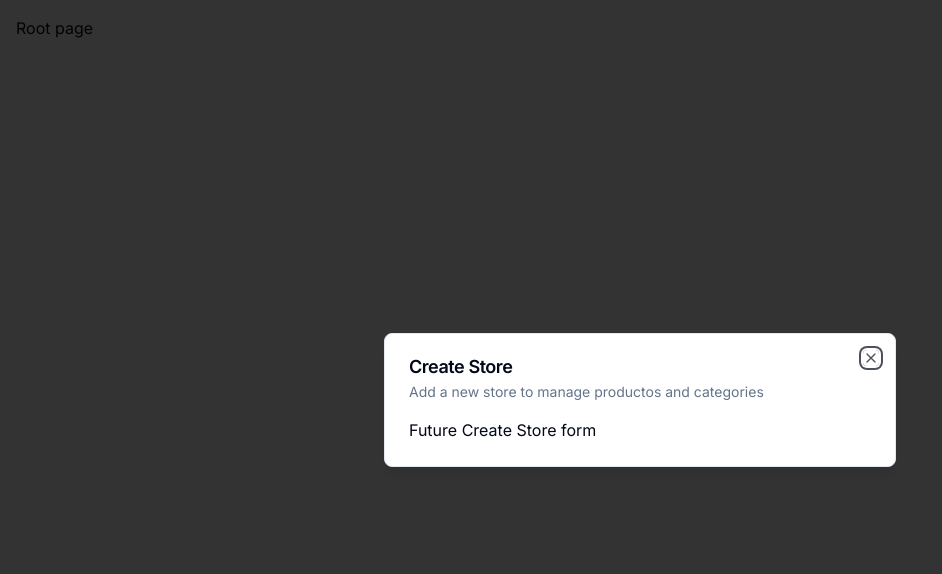
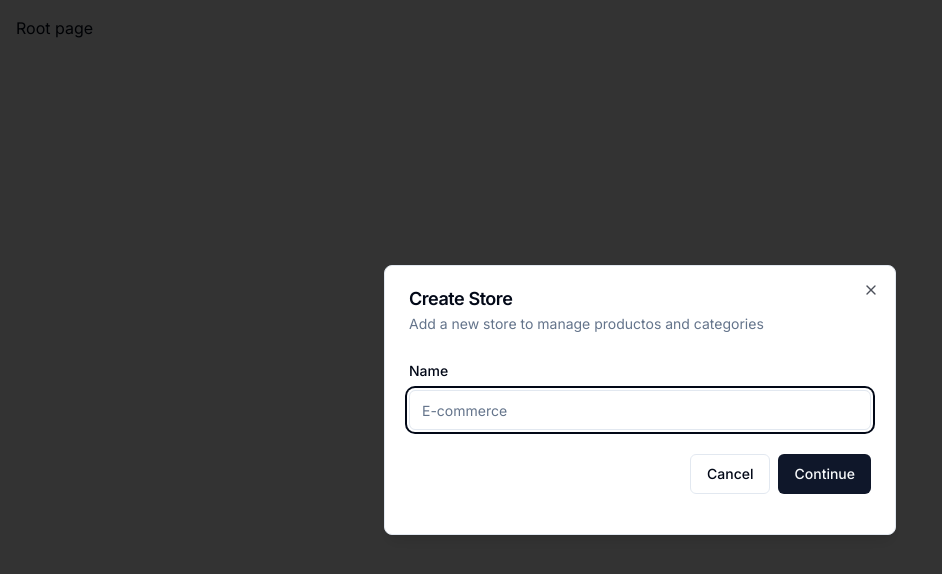
Before and after one commit to DiegoxK/ecommerce, a Next.js app: page / in a window 1280 px wide. Shown: the top 574 px of the page, without its empty margins (0-942 px from the left). Built offline with nearby package versions, Linux system fonts and the light colour scheme.

Commit message:
Prisma Db setup

```diff
--- a/components/modals/store-modal.tsx
+++ b/components/modals/store-modal.tsx
@@ -1,9 +1,38 @@
-"use client";
+import * as z from "zod";
+import { useForm } from "react-hook-form";
+import { zodResolver } from "@hookform/resolvers/zod";
+
 import { useStoreModal } from "@/hooks/use-store-modal";
 import Modal from "@/components/ui/modal";
+import {
+  Form,
+  FormControl,
+  FormField,
+  FormItem,
+  FormLabel,
+} from "@/components/ui/form";
+import { Input } from "@/components/ui/input";
+import { Button } from "@/components/ui/button";
+
+const formSchema = z.object({
+  name: z.string().min(1),
+});
+type FormValues = z.infer<typeof formSchema>;
 
 export default function StoreModal() {
   const { isOpen, onClose } = useStoreModal();
+
+  const form = useForm<FormValues>({
+    resolver: zodResolver(formSchema),
+    defaultValues: {
+      name: "",
+    },
+  });
+
+  const onSubmit = async (values: FormValues) => {
+    console.log(values);
+  };
+
   return (
     <Modal
       title="Create Store"
@@ -11,7 +40,32 @@
       isOpen={isOpen}
       onClose={onClose}
     >
-      Future Create Store form
+      <div>
+        <div className="space-y-4 py-2 pb-4">
+          <Form {...form}>
+            <form onSubmit={form.handleSubmit(onSubmit)}>
+              <FormField
+                control={form.control}
+                name="name"
+                render={({ field }) => (
+                  <FormItem>
+                    <FormLabel>Name</FormLabel>
+                    <FormControl>
+                      <Input placeholder="E-commerce" {...field} />
+                    </FormControl>
+                  </FormItem>
+                )}
+              />
+              <div className="pt-6 space-x-2 flex items-center justify-end">
+                <Button type="button" variant="outline" onClick={onClose}>
+                  Cancel
+                </Button>
+                <Button type="submit">Continue</Button>
+              </div>
+            </form>
+          </Form>
+        </div>
+      </div>
     </Modal>
   );
 }
--- /dev/null
+++ b/components/ui/form.tsx
@@ -0,0 +1,176 @@
+import * as React from "react"
+import * as LabelPrimitive from "@radix-ui/react-label"
+import { Slot } from "@radix-ui/react-slot"
+import {
+  Controller,
+  ControllerProps,
+  FieldPath,
+  FieldValues,
+  FormProvider,
+  useFormContext,
+} from "react-hook-form"
+
+import { cn } from "@/lib/utils"
+import { Label } from "@/components/ui/label"
+
+const Form = FormProvider
+
+type FormFieldContextValue<
+  TFieldValues extends FieldValues = FieldValues,
+  TName extends FieldPath<TFieldValues> = FieldPath<TFieldValues>
+> = {
+  name: TName
+}
+
+const FormFieldContext = React.createContext<FormFieldContextValue>(
+  {} as FormFieldContextValue
+)
+
+const FormField = <
+  TFieldValues extends FieldValues = FieldValues,
+  TName extends FieldPath<TFieldValues> = FieldPath<TFieldValues>
+>({
+  ...props
+}: ControllerProps<TFieldValues, TName>) => {
+  return (
+    <FormFieldContext.Provider value={{ name: props.name }}>
+      <Controller {...props} />
+    </FormFieldContext.Provider>
+  )
+}
+
+const useFormField = () => {
+  const fieldContext = React.useContext(FormFieldContext)
+  const itemContext = React.useContext(FormItemContext)
+  const { getFieldState, formState } = useFormContext()
+
+  const fieldState = getFieldState(fieldContext.name, formState)
+
+  if (!fieldContext) {
+    throw new Error("useFormField should be used within <FormField>")
+  }
+
+  const { id } = itemContext
+
+  return {
+    id,
+    name: fieldContext.name,
+    formItemId: `${id}-form-item`,
+    formDescriptionId: `${id}-form-item-description`,
+    formMessageId: `${id}-form-item-message`,
+    ...fieldState,
+  }
+}
+
+type FormItemContextValue = {
+  id: string
+}
+
+const FormItemContext = React.createContext<FormItemContextValue>(
+  {} as FormItemContextValue
+)
+
+const FormItem = React.forwardRef<
+  HTMLDivElement,
+  React.HTMLAttributes<HTMLDivElement>
+>(({ className, ...props }, ref) => {
+  const id = React.useId()
+
+  return (
+    <FormItemContext.Provider value={{ id }}>
+      <div ref={ref} className={cn("space-y-2", className)} {...props} />
+    </FormItemContext.Provider>
+  )
+})
+FormItem.displayName = "FormItem"
+
+const FormLabel = React.forwardRef<
+  React.ElementRef<typeof LabelPrimitive.Root>,
+  React.ComponentPropsWithoutRef<typeof LabelPrimitive.Root>
+>(({ className, ...props }, ref) => {
+  const { error, formItemId } = useFormField()
+
+  return (
+    <Label
+      ref={ref}
+      className={cn(error && "text-destructive", className)}
+      htmlFor={formItemId}
+      {...props}
+    />
+  )
+})
+FormLabel.displayName = "FormLabel"
+
+const FormControl = React.forwardRef<
+  React.ElementRef<typeof Slot>,
+  React.ComponentPropsWithoutRef<typeof Slot>
+>(({ ...props }, ref) => {
+  const { error, formItemId, formDescriptionId, formMessageId } = useFormField()
+
+  return (
+    <Slot
+      ref={ref}
+      id={formItemId}
+      aria-describedby={
+        !error
+          ? `${formDescriptionId}`
+          : `${formDescriptionId} ${formMessageId}`
+      }
+      aria-invalid={!!error}
+      {...props}
+    />
+  )
+})
+FormControl.displayName = "FormControl"
+
+const FormDescription = React.forwardRef<
+  HTMLParagraphElement,
+  React.HTMLAttributes<HTMLParagraphElement>
+>(({ className, ...props }, ref) => {
+  const { formDescriptionId } = useFormField()
+
+  return (
+    <p
+      ref={ref}
+      id={formDescriptionId}
+      className={cn("text-sm text-muted-foreground", className)}
+      {...props}
+    />
+  )
+})
+FormDescription.displayName = "FormDescription"
+
+const FormMessage = React.forwardRef<
+  HTMLParagraphElement,
+  React.HTMLAttributes<HTMLParagraphElement>
+>(({ className, children, ...props }, ref) => {
+  const { error, formMessageId } = useFormField()
+  const body = error ? String(error?.message) : children
+
+  if (!body) {
+    return null
+  }
+
+  return (
+    <p
+      ref={ref}
+      id={formMessageId}
+      className={cn("text-sm font-medium text-destructive", className)}
+      {...props}
+    >
+      {body}
+    </p>
+  )
+})
+FormMessage.displayName = "FormMessage"
+
+export {
+  useFormField,
+  Form,
+  FormItem,
+  FormLabel,
+  FormControl,
+  FormDescription,
+  FormMessage,
+  FormField,
+}
--- /dev/null
+++ b/components/ui/input.tsx
@@ -0,0 +1,25 @@
+import * as React from "react"
+
+import { cn } from "@/lib/utils"
+
+export interface InputProps
+  extends React.InputHTMLAttributes<HTMLInputElement> {}
+
+const Input = React.forwardRef<HTMLInputElement, InputProps>(
+  ({ className, type, ...props }, ref) => {
+    return (
+      <input
+        type={type}
+        className={cn(
+          "flex h-10 w-full rounded-md border border-input bg-background px-3 py-2 text-sm ring-offset-background file:border-0 file:bg-transparent file:text-sm file:font-medium placeholder:text-muted-foreground focus-visible:outline-none focus-visible:ring-2 focus-visible:ring-ring focus-visible:ring-offset-2 disabled:cursor-not-allowed disabled:opacity-50",
+          className
+        )}
+        ref={ref}
+        {...props}
+      />
+    )
+  }
+)
+Input.displayName = "Input"
+
+export { Input }
--- /dev/null
+++ b/components/ui/label.tsx
@@ -0,0 +1,26 @@
+"use client"
+
+import * as React from "react"
+import * as LabelPrimitive from "@radix-ui/react-label"
+import { cva, type VariantProps } from "class-variance-authority"
+
+import { cn } from "@/lib/utils"
+
+const labelVariants = cva(
+  "text-sm font-medium leading-none peer-disabled:cursor-not-allowed peer-disabled:opacity-70"
+)
+
+const Label = React.forwardRef<
+  React.ElementRef<typeof LabelPrimitive.Root>,
+  React.ComponentPropsWithoutRef<typeof LabelPrimitive.Root> &
+    VariantProps<typeof labelVariants>
+>(({ className, ...props }, ref) => (
+  <LabelPrimitive.Root
+    ref={ref}
+    className={cn(labelVariants(), className)}
+    {...props}
+  />
+))
+Label.displayName = LabelPrimitive.Root.displayName
+
+export { Label }
--- a/package.json
+++ b/package.json
@@ -10,7 +10,10 @@
   },
   "dependencies": {
     "@clerk/nextjs": "^4.29.9",
+    "@hookform/resolvers": "^3.3.4",
+    "@prisma/client": "^5.10.2",
     "@radix-ui/react-dialog": "^1.0.5",
+    "@radix-ui/react-label": "^2.0.2",
     "@radix-ui/react-slot": "^1.0.2",
     "class-variance-authority": "^0.7.0",
     "clsx": "^2.1.0",
@@ -18,8 +21,10 @@
     "next": "14.1.3",
     "react": "^18",
     "react-dom": "^18",
+    "react-hook-form": "^7.51.0",
     "tailwind-merge": "^2.2.1",
     "tailwindcss-animate": "^1.0.7",
+    "zod": "^3.22.4",
     "zustand": "^4.5.2"
   },
   "devDependencies": {
@@ -30,6 +35,7 @@
     "eslint": "^8",
     "eslint-config-next": "14.1.3",
     "postcss": "^8",
+    "prisma": "^5.10.2",
     "tailwindcss": "^3.3.0",
     "typescript": "^5"
   }
--- a/providers/modal-provider.tsx
+++ b/providers/modal-provider.tsx
@@ -4,13 +4,13 @@
 import { useEffect, useState } from "react";
 
 export default function ModalProvider() {
-  // const [isMounted, setIsMounted] = useState<boolean>(false);
+  const [isMounted, setIsMounted] = useState<boolean>(false);
 
-  // useEffect(() => {
-  //   setIsMounted(true);
-  // }, []);
+  useEffect(() => {
+    setIsMounted(true);
+  }, []);
 
-  // if (!isMounted) return null;
+  if (!isMounted) return null;
 
   return (
     <>
```
Also changed, not shown: lib/prismadb.ts (added, +13 -0 lines), 2 other files (tests, documents, lock files or other folders).
